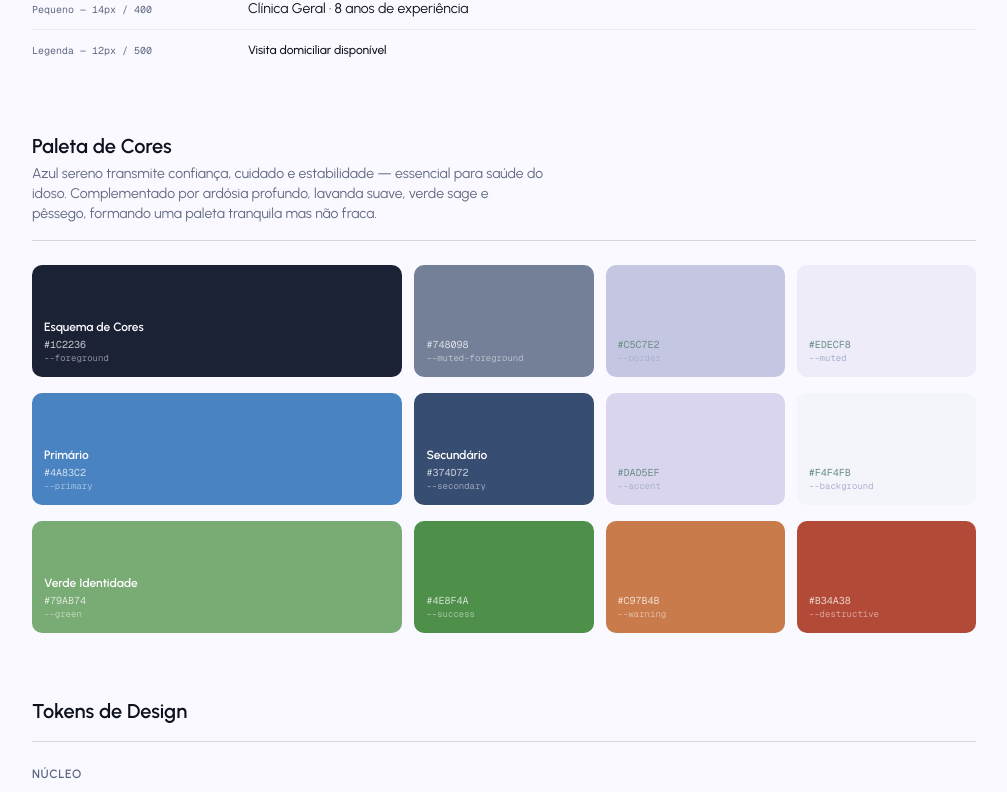
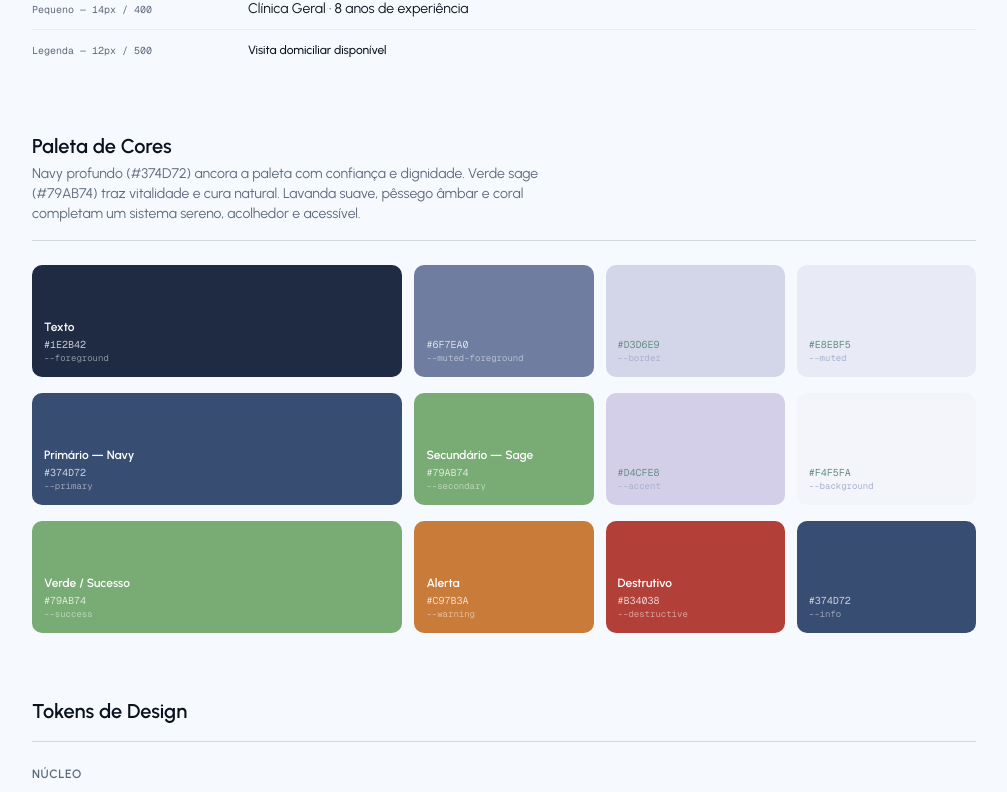
Before and after one commit to ViduBToscano/convivasaude, a Next.js app: page /styleguide in a window 1280 px wide. Shown: the part 1019-1811 px from the top of the page, without its empty margins (264-1271 px from the left). Built offline with nearby package versions, Linux system fonts and the light colour scheme.

Commit message:
nova versão de logo e alterações na paleta de cores da marca

```diff
--- a/app/globals.css
+++ b/app/globals.css
@@ -61,43 +61,43 @@
 /* ===================================================
    CONVIVA SAÚDE — Design System Tokens
    Paleta: Serenidade, Confiança e Força
-   Primary: #4A83C2 (Azul Sereno) · Secondary: #374D72 (Ardósia)
-   Accent: Lavanda Suave · Success: Verde Sage · Warning: Pêssego · Green: #79AB74
+   Primary: #374D72 (Navy Profundo) · Secondary: #79AB74 (Verde Sage)
+   Accent: Lavanda Suave · Warning: Pêssego Âmbar · Destructive: Coral
    Font: Urbanist (principal) · Plus Jakarta Sans · Nunito · Radius: 10px
    =================================================== */
 
 :root {
   /* === BASE === */
-  /* Branco lavanda muito suave — acolhedor, não clínico */
-  --background: oklch(0.984 0.008 285);
-  /* Azul-cinza profundo — legível, não agressivo */
-  --foreground: oklch(0.18 0.025 265);
+  /* Branco azulado muito suave — arejado, não clínico */
+  --background: oklch(0.982 0.006 255);
+  /* Navy profundo — legível, digno, não agressivo */
+  --foreground: oklch(0.18 0.028 255);
 
   /* === CARD === */
   --card: oklch(1 0 0);
-  --card-foreground: oklch(0.18 0.025 265);
+  --card-foreground: oklch(0.18 0.028 255);
 
   /* === POPOVER === */
   --popover: oklch(1 0 0);
-  --popover-foreground: oklch(0.18 0.025 265);
+  --popover-foreground: oklch(0.18 0.028 255);
 
-  /* === PRIMARY — #4A83C2 Azul Sereno === */
-  /* Azul calmo e confiante — cuidado, segurança, força */
-  --primary: oklch(0.57 0.135 240);
+  /* === PRIMARY — #374D72 Navy Profundo === */
+  /* Confiança, profundidade e dignidade */
+  --primary: oklch(0.36 0.09 255);
   --primary-foreground: oklch(0.985 0 0);
 
-  /* === SECONDARY — #374D72 Ardósia Profundo === */
-  /* Ancora a paleta com profundidade e dignidade */
-  --secondary: oklch(0.36 0.09 255);
+  /* === SECONDARY — #79AB74 Verde Sage === */
+  /* Saúde natural, vitalidade, esperança */
+  --secondary: oklch(0.67 0.088 143);
   --secondary-foreground: oklch(0.985 0 0);
 
-  /* === MUTED — Lavanda acinzentada suave === */
-  --muted: oklch(0.945 0.018 285);
-  --muted-foreground: oklch(0.52 0.04 270);
+  /* === MUTED — Azul-cinza suave === */
+  --muted: oklch(0.942 0.014 255);
+  --muted-foreground: oklch(0.52 0.035 258);
 
-  /* === ACCENT — Lavanda quente suave === */
-  /* Tranquilo, acolhedor, diferencia sem agredir */
-  --accent: oklch(0.895 0.045 290);
+  /* === ACCENT — Lavanda suave === */
+  /* Acolhedor, calmante, complementa navy e sage */
+  --accent: oklch(0.895 0.040 290);
   --accent-foreground: oklch(0.36 0.09 255);
 
   /* === DESTRUCTIVE — Coral suave === */
@@ -105,38 +105,39 @@
   --destructive-foreground: oklch(0.985 0 0);
 
   /* === BORDERS & INPUTS === */
-  --border: oklch(0.88 0.015 285);
-  --input: oklch(0.91 0.015 285);
-  --ring: oklch(0.57 0.135 240);
+  --border: oklch(0.88 0.012 255);
+  --input: oklch(0.91 0.010 255);
+  --ring: oklch(0.36 0.09 255);
 
   /* === BORDER RADIUS — 10px === */
   --radius: 0.625rem;
 
   /* === CHART COLORS === */
-  --chart-1: oklch(0.57 0.135 240);   /* Azul sereno */
-  --chart-2: oklch(0.36 0.09 255);    /* Ardósia profundo */
-  --chart-3: oklch(0.60 0.10 150);    /* Verde sage */
+  --chart-1: oklch(0.36 0.09 255);    /* Navy profundo */
+  --chart-2: oklch(0.67 0.088 143);   /* Verde sage */
+  --chart-3: oklch(0.58 0.11 230);    /* Azul médio */
   --chart-4: oklch(0.68 0.14 35);     /* Pêssego coral */
   --chart-5: oklch(0.72 0.09 295);    /* Lavanda quente */
 
   /* === SIDEBAR === */
-  --sidebar: oklch(0.970 0.010 285);
-  --sidebar-foreground: oklch(0.28 0.055 265);
-  --sidebar-primary: oklch(0.57 0.135 240);
+  --sidebar: oklch(0.970 0.008 255);
+  --sidebar-foreground: oklch(0.28 0.055 255);
+  --sidebar-primary: oklch(0.36 0.09 255);
   --sidebar-primary-foreground: oklch(0.985 0 0);
-  --sidebar-accent: oklch(0.915 0.035 285);
+  --sidebar-accent: oklch(0.920 0.022 255);
   --sidebar-accent-foreground: oklch(0.36 0.09 255);
-  --sidebar-border: oklch(0.86 0.018 285);
-  --sidebar-ring: oklch(0.57 0.135 240);
+  --sidebar-border: oklch(0.86 0.014 255);
+  --sidebar-ring: oklch(0.36 0.09 255);
 
   /* === SEMANTIC COLORS === */
   /* Verde sage — cura natural, positivo sem ser agressivo */
-  --success: oklch(0.58 0.10 150);
+  --success: oklch(0.62 0.095 143);
   --success-foreground: oklch(0.985 0 0);
   /* Pêssego âmbar — alerta amigável e visível */
   --warning: oklch(0.74 0.12 58);
   --warning-foreground: oklch(0.15 0 0);
-  --info: oklch(0.57 0.135 240);
+  /* Info usa o navy */
+  --info: oklch(0.36 0.09 255);
   --info-foreground: oklch(0.985 0 0);
   /* Verde identidade — #79AB74, cor do logotipo */
   --green: oklch(0.67 0.088 143);
@@ -145,32 +146,32 @@
 
 .dark {
   /* === BASE === */
-  --background: oklch(0.14 0.020 265);
-  --foreground: oklch(0.94 0.008 280);
+  --background: oklch(0.15 0.028 255);
+  --foreground: oklch(0.93 0.008 260);
 
   /* === CARD === */
-  --card: oklch(0.18 0.022 265);
-  --card-foreground: oklch(0.94 0.008 280);
+  --card: oklch(0.19 0.030 255);
+  --card-foreground: oklch(0.93 0.008 260);
 
   /* === POPOVER === */
-  --popover: oklch(0.18 0.022 265);
-  --popover-foreground: oklch(0.94 0.008 280);
+  --popover: oklch(0.19 0.030 255);
+  --popover-foreground: oklch(0.93 0.008 260);
 
-  /* === PRIMARY — azul sereno mais claro para modo escuro === */
-  --primary: oklch(0.68 0.11 240);
-  --primary-foreground: oklch(0.14 0.020 265);
+  /* === PRIMARY — navy mais claro para legibilidade no escuro === */
+  --primary: oklch(0.58 0.085 255);
+  --primary-foreground: oklch(0.15 0.028 255);
 
-  /* === SECONDARY === */
-  --secondary: oklch(0.26 0.06 260);
-  --secondary-foreground: oklch(0.94 0.008 280);
+  /* === SECONDARY — sage mais claro no escuro === */
+  --secondary: oklch(0.72 0.082 143);
+  --secondary-foreground: oklch(0.15 0.028 255);
 
   /* === MUTED === */
-  --muted: oklch(0.22 0.025 270);
-  --muted-foreground: oklch(0.62 0.030 270);
+  --muted: oklch(0.23 0.030 258);
+  --muted-foreground: oklch(0.62 0.030 260);
 
   /* === ACCENT === */
-  --accent: oklch(0.26 0.040 285);
-  --accent-foreground: oklch(0.94 0.008 280);
+  --accent: oklch(0.28 0.045 285);
+  --accent-foreground: oklch(0.93 0.008 260);
 
   /* === DESTRUCTIVE === */
   --destructive: oklch(0.68 0.18 22);
@@ -179,31 +180,31 @@
   /* === BORDERS & INPUTS === */
   --border: oklch(1 0 0 / 9%);
   --input: oklch(1 0 0 / 12%);
-  --ring: oklch(0.68 0.11 240);
+  --ring: oklch(0.58 0.085 255);
 
   /* === CHART COLORS === */
-  --chart-1: oklch(0.68 0.11 240);    /* Azul sereno claro */
-  --chart-2: oklch(0.52 0.08 258);    /* Ardósia médio */
-  --chart-3: oklch(0.65 0.10 150);    /* Verde sage claro */
+  --chart-1: oklch(0.58 0.085 255);   /* Navy claro */
+  --chart-2: oklch(0.72 0.082 143);   /* Sage claro */
+  --chart-3: oklch(0.65 0.10 225);    /* Azul médio claro */
   --chart-4: oklch(0.72 0.13 35);     /* Pêssego coral claro */
   --chart-5: oklch(0.76 0.08 295);    /* Lavanda quente clara */
 
   /* === SIDEBAR === */
-  --sidebar: oklch(0.16 0.022 265);
-  --sidebar-foreground: oklch(0.94 0.008 280);
-  --sidebar-primary: oklch(0.68 0.11 240);
-  --sidebar-primary-foreground: oklch(0.14 0.020 265);
-  --sidebar-accent: oklch(0.22 0.030 275);
-  --sidebar-accent-foreground: oklch(0.94 0.008 280);
+  --sidebar: oklch(0.17 0.030 255);
+  --sidebar-foreground: oklch(0.93 0.008 260);
+  --sidebar-primary: oklch(0.58 0.085 255);
+  --sidebar-primary-foreground: oklch(0.15 0.028 255);
+  --sidebar-accent: oklch(0.24 0.035 265);
+  --sidebar-accent-foreground: oklch(0.93 0.008 260);
   --sidebar-border: oklch(1 0 0 / 9%);
-  --sidebar-ring: oklch(0.68 0.11 240);
+  --sidebar-ring: oklch(0.58 0.085 255);
 
   /* === SEMANTIC COLORS === */
-  --success: oklch(0.65 0.10 150);
+  --success: oklch(0.72 0.082 143);
   --success-foreground: oklch(0.15 0 0);
   --warning: oklch(0.80 0.11 58);
   --warning-foreground: oklch(0.15 0 0);
-  --info: oklch(0.68 0.11 240);
+  --info: oklch(0.65 0.085 255);
   --info-foreground: oklch(0.15 0 0);
   --green: oklch(0.72 0.082 143);
   --green-foreground: oklch(0.15 0 0);
--- a/app/styleguide/page.tsx
+++ b/app/styleguide/page.tsx
@@ -195,34 +195,37 @@ export default function StyleguidePage() {
       {/* ── Color Palette ── */}
       <Section
         title="Paleta de Cores"
-        description="Azul sereno transmite confiança, cuidado e estabilidade — essencial para saúde do idoso. Complementado por ardósia profundo, lavanda suave, verde sage e pêssego, formando uma paleta tranquila mas não fraca."
+        description="Navy profundo (#374D72) ancora a paleta com confiança e dignidade. Verde sage (#79AB74) traz vitalidade e cura natural. Lavanda suave, pêssego âmbar e coral completam um sistema sereno, acolhedor e acessível."
       >
         <div className="flex flex-col gap-4">
+          {/* Row 1 — neutrals */}
           <div className="grid grid-cols-5 gap-3">
             <div className="col-span-2">
-              <PaletteSwatch hex="#1C2236" label="Esquema de Cores" cssVar="--foreground" />
+              <PaletteSwatch hex="#1E2B42" label="Texto" cssVar="--foreground" />
             </div>
-            <PaletteSwatch hex="#748098" cssVar="--muted-foreground" />
-            <PaletteSwatch hex="#C5C7E2" cssVar="--border" light />
-            <PaletteSwatch hex="#EDECF8" cssVar="--muted" light />
+            <PaletteSwatch hex="#6F7EA0" cssVar="--muted-foreground" />
+            <PaletteSwatch hex="#D3D6E9" cssVar="--border" light />
+            <PaletteSwatch hex="#E8EBF5" cssVar="--muted" light />
           </div>
 
+          {/* Row 2 — brand */}
           <div className="grid grid-cols-5 gap-3">
             <div className="col-span-2">
-              <PaletteSwatch hex="#4A83C2" label="Primário" cssVar="--primary" />
+              <PaletteSwatch hex="#374D72" label="Primário — Navy" cssVar="--primary" />
             </div>
-            <PaletteSwatch hex="#374D72" label="Secundário" cssVar="--secondary" />
-            <PaletteSwatch hex="#DAD5EF" cssVar="--accent" light />
-            <PaletteSwatch hex="#F4F4FB" cssVar="--background" light />
+            <PaletteSwatch hex="#79AB74" label="Secundário — Sage" cssVar="--secondary" />
+            <PaletteSwatch hex="#D4CFE8" cssVar="--accent" light />
+            <PaletteSwatch hex="#F4F5FA" cssVar="--background" light />
           </div>
 
+          {/* Row 3 — semantic */}
           <div className="grid grid-cols-5 gap-3">
             <div className="col-span-2">
-              <PaletteSwatch hex="#79AB74" label="Verde Identidade" cssVar="--green" />
+              <PaletteSwatch hex="#79AB74" label="Verde / Sucesso" cssVar="--success" />
             </div>
-            <PaletteSwatch hex="#4E8F4A" cssVar="--success" />
-            <PaletteSwatch hex="#C97B4B" cssVar="--warning" />
-            <PaletteSwatch hex="#B34A38" cssVar="--destructive" />
+            <PaletteSwatch hex="#C97B3A" label="Alerta" cssVar="--warning" />
+            <PaletteSwatch hex="#B34038" label="Destrutivo" cssVar="--destructive" />
+            <PaletteSwatch hex="#374D72" cssVar="--info" />
           </div>
         </div>
       </Section>
@@ -472,19 +475,19 @@ export default function StyleguidePage() {
           <CardContent className="pt-6">
             <div className="grid grid-cols-1 sm:grid-cols-2 gap-x-12 gap-y-3">
               {[
-                ["Cor primária", "#4A83C2 — Azul Sereno"],
-                ["Cor secundária", "#374D72 — Ardósia Profundo"],
-                ["Acento", "#DAD5EF — Lavanda Suave"],
+                ["Cor primária", "#374D72 — Navy Profundo"],
+                ["Cor secundária", "#79AB74 — Verde Sage"],
+                ["Acento", "oklch(0.895 0.040 290) — Lavanda Suave"],
+                ["Fundo", "oklch(0.982 0.006 255) — Branco azulado"],
+                ["Texto", "oklch(0.18 0.028 255) — Navy escuro"],
                 ["Fonte principal", "Urbanist (400 / 500 / 600 / 700 / 800)"],
                 ["Fontes de suporte", "Plus Jakarta Sans · Nunito"],
-                ["Estilo", "Saúde Serena / Clean Minimal"],
+                ["Estilo", "Sereno, Confiante, Acolhedor"],
                 ["Borda arredondada", "10px base (--radius: 0.625rem)"],
-                ["Sensação geral", "Sereno, confiante, acolhedor"],
-                ["Sucesso", "oklch(0.58 0.10 150) — Verde Sage"],
+                ["Sucesso", "#79AB74 — Verde Sage (idêntico ao secundário)"],
                 ["Alerta", "oklch(0.74 0.12 58) — Pêssego Âmbar"],
                 ["Destrutivo", "oklch(0.60 0.20 25) — Coral Suave"],
-                ["Info", "oklch(0.57 0.135 240) — Igual ao primário"],
-                ["Verde", "#79AB74 — Verde Identidade (logotipo)"],
+                ["Verde (logotipo)", "#79AB74 — identidade visual"],
               ].map(([key, val]) => (
                 <div key={key} className="flex gap-3 py-2 border-b border-border/40 last:border-0">
                   <span className="text-xs font-medium text-muted-foreground w-36 shrink-0">{key}</span>
```
Also changed, not shown: public/logo.svg.
